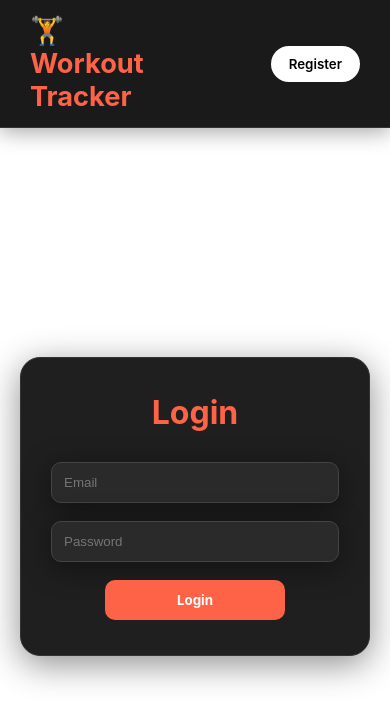
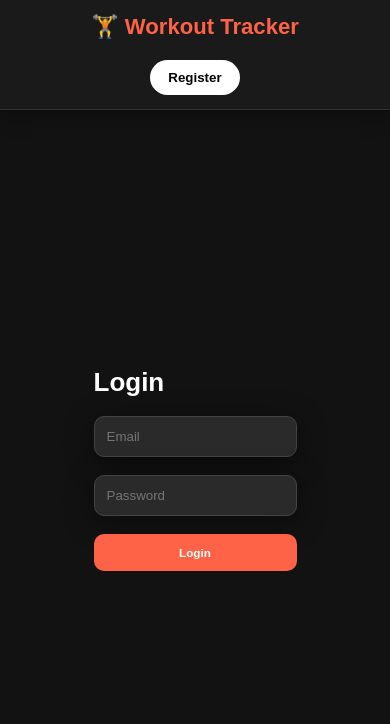
Before and after one commit to azzam-23/Workout-Schedule_MERN, a React (Vite) app in the folder frontend/: page /login in a window 390 px wide. Shown: the top 724 px of the page. Built offline with nearby package versions, Linux system fonts and the light colour scheme.

Commit message:
responsive UI

```diff
--- a/frontend/src/components/AddExercise.tsx
+++ b/frontend/src/components/AddExercise.tsx
@@ -13,7 +13,7 @@ type Props = {
 const AddExercise = ({ isOpen, onClose, day }: Props) => {
   const [name, setName] = useState("");
   const [type, setType] = useState("");
-  const [sets, setSets] = useState(1);
+  const [sets, setSets] = useState(0);
  const { addExercise } = useSchedule();
   if (!isOpen) return null;
 
--- a/frontend/src/index.css
+++ b/frontend/src/index.css
@@ -1,8 +1,28 @@
+* {
+  margin: 0;
+  padding: 0;
+  box-sizing: border-box;
+}
+
 body {
-  margin: 0;
-  font-family: -apple-system, BlinkMacSystemFont, 'Segoe UI', 'Roboto', 'Oxygen',
-    'Ubuntu', 'Cantarell', 'Fira Sans', 'Droid Sans', 'Helvetica Neue',
-    sans-serif;
-  -webkit-font-smoothing: antialiased;
-  -moz-osx-font-smoothing: grayscale;
+  font-family: Arial, sans-serif;
+  background: #121212;
+  color: white;
 }
+
+
+html {
+  font-size: 16px;
+}
+
+@media (max-width: 768px) {
+  html {
+    font-size: 14px;
+  }
+}
+
+@media (max-width: 480px) {
+  html {
+    font-size: 13px;
+  }
+}
--- a/frontend/src/style/login.css
+++ b/frontend/src/style/login.css
@@ -2,80 +2,53 @@
   display: flex;
   justify-content: center;
   align-items: center;
-
   min-height: 85vh;
   padding: 20px;
 }
 
-.input-form {
+.login-box {
   width: 100%;
   max-width: 460px;
-
   display: flex;
   flex-direction: column;
-  align-items: center;
-
   gap: 16px;
 
   background: #1f1f1f;
-
   padding: 35px 30px;
-
   border-radius: 20px;
-
   border: 1px solid #333;
-
-  box-shadow:
-    0 8px 35px rgba(0,0,0,.45);
+  box-shadow: 0 8px 35px rgba(0,0,0,.45);
 }
 
-.input-form h1 {
-  margin: 0 0 12px;
-
+.login-box h1 {
   color: tomato;
-
   text-align: center;
-
-  font-size: 2rem;
 }
 
-.input-section {
+.input-field {
   width: 100%;
-  box-sizing: border-box;
-
   padding: 14px;
-
   border-radius: 10px;
-
   border: 1px solid #444;
-
   background: #2a2a2a;
-
   color: white;
 }
+
 .login-button {
-  width: 180px;
-
+  width: 100%;
   padding: 12px;
-
+  border-radius: 10px;
   border: none;
-  border-radius: 10px;
-
   background: tomato;
   color: white;
-
   font-weight: bold;
-
   cursor: pointer;
 }
 
 .success-message {
-  background-color: #1f7a1f;
+  background: #1f7a1f;
   color: white;
-  padding: 12px 15px;
+  padding: 10px;
   border-radius: 8px;
-  margin-bottom: 15px;
   text-align: center;
-  font-weight: bold;
-  box-shadow: 0 4px 10px rgba(0, 0, 0, 0.3);
 }
--- a/frontend/src/style/navbar.css
+++ b/frontend/src/style/navbar.css
@@ -212,3 +212,25 @@ button {
     transform: translateY(0);
   }
 }
+
+@media (max-width: 768px) {
+  .navbar {
+    flex-direction: column;
+    gap: 10px;
+    text-align: center;
+  }
+
+  .navbar-actions {
+    order: 2;
+  }
+
+  .profile {
+    order: 3;
+    justify-content: center;
+  }
+
+  .add-day-button {
+    width: 100%;
+    max-width: 200px;
+  }
+}
--- a/frontend/src/style/register.css
+++ b/frontend/src/style/register.css
@@ -111,3 +111,15 @@ max-width: 420px;
 
   font-size: .9rem;
 }
+
+@media (max-width: 600px) {
+  .input-form {
+    padding: 20px;
+    border-radius: 12px;
+  }
+
+  .login-button,
+  .register-button {
+    font-size: 0.9rem;
+  }
+}
--- a/frontend/src/style/workoutCard.css
+++ b/frontend/src/style/workoutCard.css
@@ -170,3 +170,9 @@
 .delete-day-button:hover {
   opacity: .8;
 }
+
+@media (max-width: 600px) {
+  .card {
+    padding: 15px;
+  }
+}
```
Also changed, not shown: 1 other file (tests, documents, lock files or other folders).
